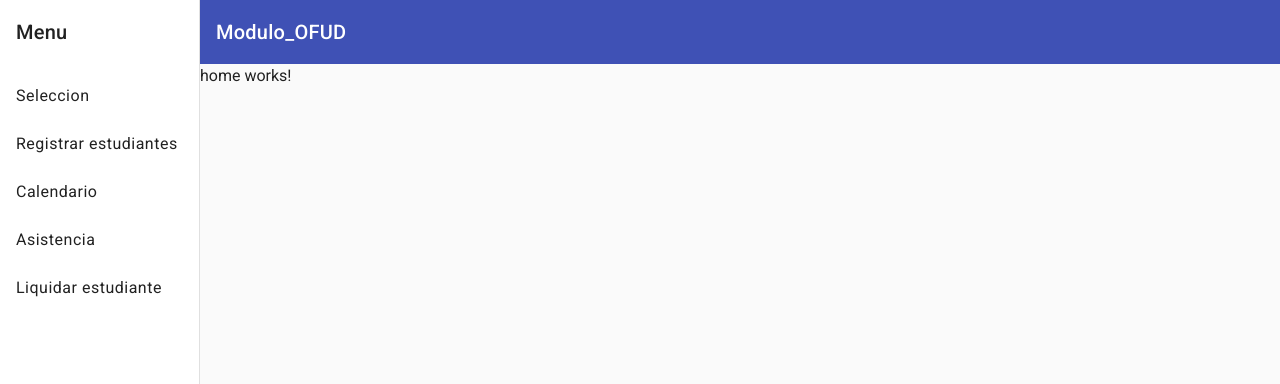
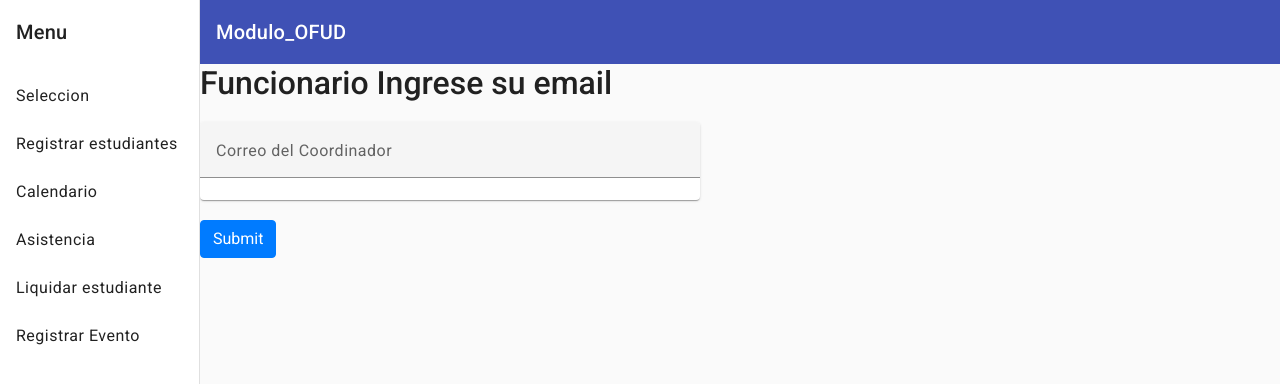
Before and after one commit to miguelro911/MODULOFINALOFUD, an Angular app: page /dashboard in a window 1280 px wide. Shown: the top 384 px of the page. Built offline with nearby package versions, Linux system fonts and the light colour scheme.

Commit message:
Se añaden mas forms

```diff
--- a/src/app/modules/dashboard/layout/layout.component.html
+++ b/src/app/modules/dashboard/layout/layout.component.html
@@ -10,6 +10,8 @@
       <a mat-list-item routerLink="student/calendario" routerLinkActive="active">Calendario</a>
       <a mat-list-item routerLink = "student/asistencia">Asistencia</a>
       <a mat-list-item routerLink = "student/liquidarestudiante">Liquidar estudiante</a>
+      <a mat-list-item routerLink = "student/crearevento">Registrar Evento</a>
+
 
 
     </mat-nav-list>
--- /dev/null
+++ b/src/app/modules/dashboard/pages/student/components/crearevento/crearevento.component.html
@@ -0,0 +1,38 @@
+<form [formGroup]="formRegistrarEvento" (ngSubmit)="CrearEvento()" class="formulario">
+    <mat-card>
+        <mat-form-field class="field">
+            <mat-label>Codigo</mat-label>
+            <input autocomplete="off" formControlName="codigo" matInput>
+        </mat-form-field>
+
+        <mat-form-field class="field">
+            <mat-label>Insrumento</mat-label>
+            <input autocomplete="off" formControlName="instrumento" matInput>
+        </mat-form-field>
+
+        <mat-form-field class="field">
+            <mat-label>Fecha y hora de inicio</mat-label>
+            <input autocomplete="off" formControlName="FechaInicio" matInput type="datetime">
+        </mat-form-field>
+        <mat-form-field class="field">
+            <mat-label>Fecha y hora final</mat-label>
+            <input autocomplete="off" formControlName="FechaFinal" matInput type="datetime">
+        </mat-form-field>
+        <mat-form-field class="field">
+            <mat-label>Obra</mat-label>
+            <input autocomplete="off" formControlName="Obra" matInput>
+        </mat-form-field>
+        <mat-form-field class="field">
+            <mat-label>Consecutivo</mat-label>
+            <input autocomplete="off" formControlName="consecutivo" matInput>
+        </mat-form-field>
+        <mat-form-field class="field">
+            <mat-label>Calificacion</mat-label>
+            <input autocomplete="off" formControlName="Calificacion" matInput>
+        </mat-form-field>
+    </mat-card>
+
+    <div>
+        <button type="submit" class="btn btn-primary button"> Submit</button>
+    </div>
+</form>
--- /dev/null
+++ b/src/app/modules/dashboard/pages/student/components/crearevento/crearevento.component.ts
@@ -0,0 +1,32 @@
+import { Component, OnInit } from '@angular/core';
+import { FormControl, FormGroup } from '@angular/forms';
+
+@Component({
+  selector: 'app-crearevento',
+  templateUrl: './crearevento.component.html',
+  styleUrls: ['./crearevento.component.css']
+})
+export class CreareventoComponent implements OnInit {
+
+  formRegistrarEvento = new FormGroup({
+    codigo : new FormControl(''),
+    instrumento : new FormControl(''),
+    FechaInicio : new FormControl(''),
+    FechaFin : new FormControl(''),
+    Calificacion : new FormControl(''),
+    Obra : new FormControl(''),
+    consecutivo : new FormControl('')
+
+
+  })
+
+  ngOnInit(): void {
+
+  }
+
+  CrearEvento(){
+
+  }
+
+
+}
--- a/src/app/modules/dashboard/pages/student/student-routing.module.ts
+++ b/src/app/modules/dashboard/pages/student/student-routing.module.ts
@@ -5,6 +5,7 @@ import { RegisterComponent } from './components/register/register.component';
 import { CalendarioComponent } from './components/calendario/calendario.component';
 import { AsistenciaComponent } from './components/asistencia/asistencia.component';
 import { LiquidarestudianteComponent } from './components/liquidarestudiante/liquidarestudiante.component';
+import { CreareventoComponent } from './components/crearevento/crearevento.component';
 
 const routes: Routes = [
   {
@@ -24,6 +25,9 @@ const routes: Routes = [
   },
   {
     path: 'liquidarestudiante' , component:LiquidarestudianteComponent
+  },
+  {
+    path: 'crearevento' , component:CreareventoComponent
   }
 
 ];
--- a/src/app/modules/dashboard/pages/student/student.module.ts
+++ b/src/app/modules/dashboard/pages/student/student.module.ts
@@ -8,6 +8,7 @@ import { SharedModule } from 'src/app/shared/shared.module';
 import { CalendarioComponent } from './components/calendario/calendario.component';
 import { AsistenciaComponent } from './components/asistencia/asistencia.component';
 import { LiquidarestudianteComponent } from './components/liquidarestudiante/liquidarestudiante.component';
+import { CreareventoComponent } from './components/crearevento/crearevento.component';
 
 @NgModule({
   declarations: [
@@ -15,7 +16,8 @@ import { LiquidarestudianteComponent } from './components/liquidarestudiante/liq
     RegisterComponent,
     CalendarioComponent,
     AsistenciaComponent,
-    LiquidarestudianteComponent
+    LiquidarestudianteComponent,
+    CreareventoComponent
   ],
   imports: [
     CommonModule,
--- a/src/app/shared/components/home/home.component.html
+++ b/src/app/shared/components/home/home.component.html
@@ -1 +1,14 @@
-<p>home works!</p>
+<h2>Funcionario Ingrese su email</h2>
+
+<form [formGroup]="formRegistrarCoordinador" (ngSubmit)="LoginCoordinador()" class="formulario">
+    <mat-card>
+        <mat-form-field class="field">
+            <mat-label>Correo del Coordinador</mat-label>
+            <input autocomplete="off" formControlName="correo" matInput>
+        </mat-form-field>
+    </mat-card>
+
+    <div>
+        <button type="submit" class="btn btn-primary button"> Submit</button>
+    </div>
+</form>
--- a/src/app/shared/components/home/home.component.scss
+++ b/src/app/shared/components/home/home.component.scss
@@ -0,0 +1,13 @@
+.formulario {
+	width: 500px;
+    margin-top: 20px;
+}
+
+.field{
+    width: 500px;
+
+}
+
+.button{
+    margin-top: 20px;
+}
--- a/src/app/shared/components/home/home.component.ts
+++ b/src/app/shared/components/home/home.component.ts
@@ -1,10 +1,24 @@
-import { Component } from '@angular/core';
+import { Component, OnInit } from '@angular/core';
+import { FormControl, FormGroup } from '@angular/forms';
 
 @Component({
   selector: 'app-home',
   templateUrl: './home.component.html',
   styleUrls: ['./home.component.scss']
 })
-export class HomeComponent {
+export class HomeComponent implements OnInit {
 
+  formRegistrarCoordinador = new FormGroup({
+    correo : new FormControl('')
+
+  })
+
+  ngOnInit(): void {
+    //Called after the constructor, initializing input properties, and the first call to ngOnChanges.
+    //Add 'implements OnInit' to the class.
+
+  }
+  LoginCoordinador(){
+
+  }
 }
```
Also changed, not shown: src/app/app.module.ts (+9 -2 lines), src/app/modules/dashboard/pages/student/components/calendario/calendario.component.html (line endings or trailing spaces), src/app/modules/dashboard/pages/student/components/crearevento/crearevento.component.css (added), 1 other file (tests, documents, lock files or other folders).
